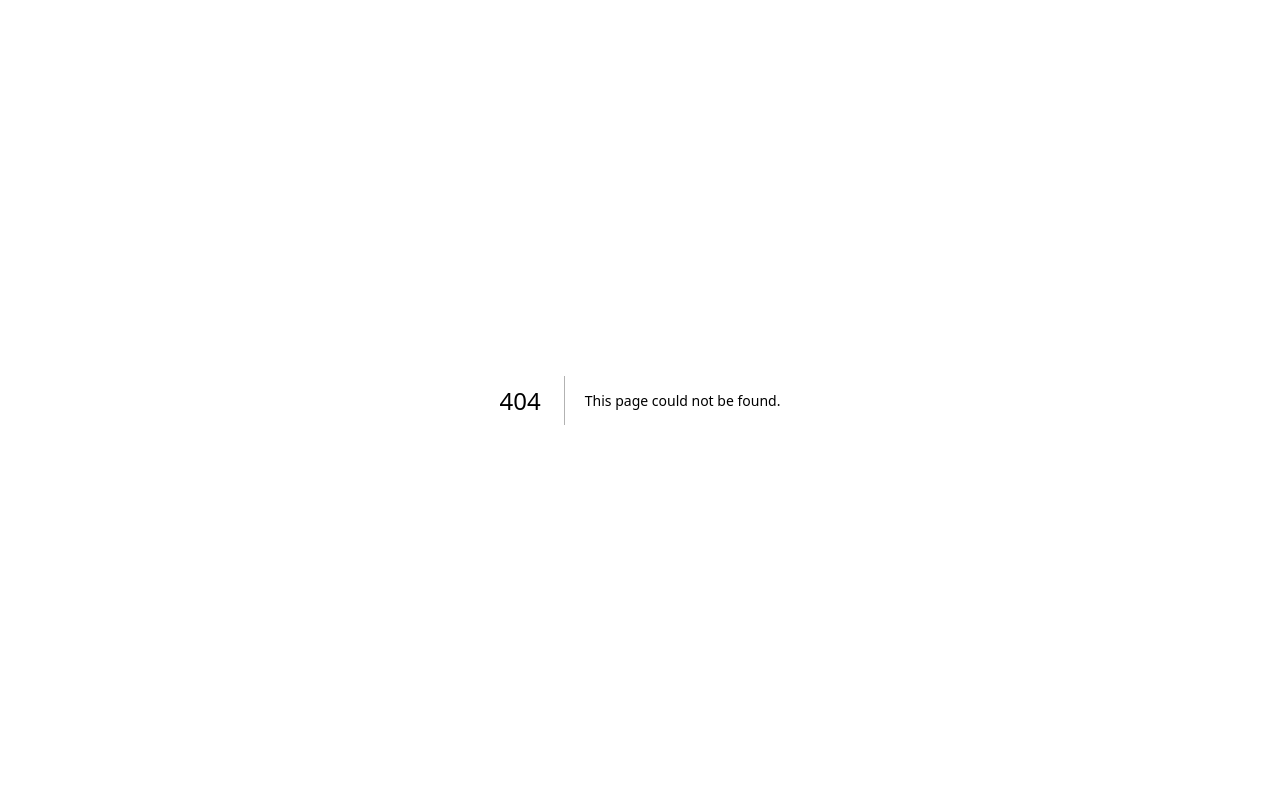
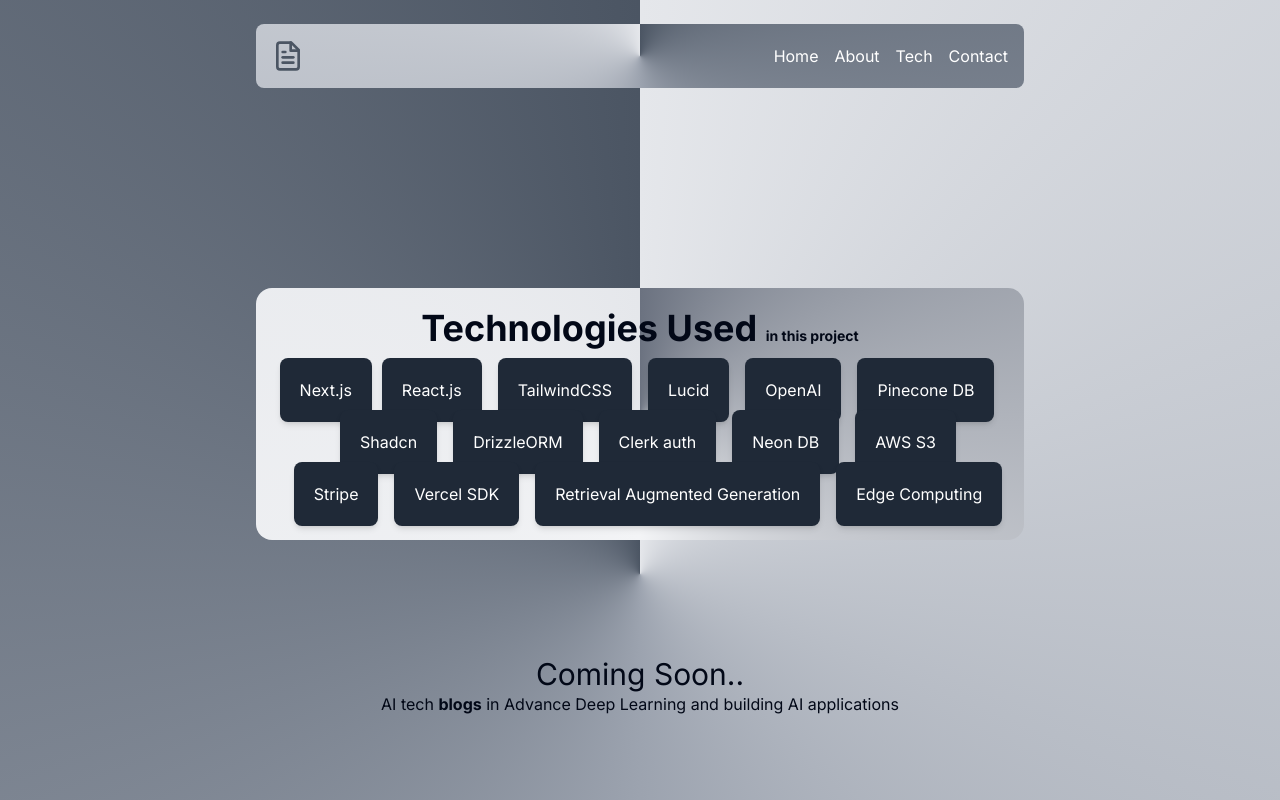
Before and after one commit to appydam/Talk-With-PDF, a Next.js app: page /tech in a window 1280 px wide. Before the commit this address had no page. Shown: the top 800 px of the page. Built offline with nearby package versions, Linux system fonts and the light colour scheme.

Commit message:
added navbar, about, techPage, enhanced UI

```diff
--- /dev/null
+++ b/src/app/about/page.tsx
@@ -0,0 +1,23 @@
+import Navbar from "@/components/Navbar";
+
+// ./src/app/about/page.tsx
+const About = () => {
+    return (
+      <div className="w-screen min-h-screen bg-[conic-gradient(var(--tw-gradient-stops))] from-gray-200 via-gray-400 to-gray-600">
+        <Navbar/>
+        <div className="min-h-screen flex items-center justify-center  text-gray-600">
+          <div className="text-center bg-[conic-gradient(var(--tw-gradient-stops))] from-gray-400 via-gray-200 to-gray-50 p-5 rounded-2xl">
+            <h1 className="text-4xl font-bold mb-4 animate__animated animate__fadeIn">About Us</h1>
+            <p className="text-lg animate__animated animate__fadeIn animate__delay-1s">
+              We are a cutting-edge AI company, dedicated to innovation and excellence.
+            </p>
+            <p className="text-lg animate__animated animate__fadeIn animate__delay-2s">
+              Transforming ideas into intelligent solutions for a smarter future.
+            </p>
+          </div>
+        </div>
+      </div>
+    );
+  };
+
+  export default About;
--- a/src/app/chat/[chatId]/page.tsx
+++ b/src/app/chat/[chatId]/page.tsx
@@ -9,6 +9,7 @@
 import { checkSubscription } from '@/lib/subscription';
 import { auth } from '@clerk/nextjs';
 import { eq } from 'drizzle-orm';
+import Link from 'next/link';
 import { redirect } from 'next/navigation';
 import React from 'react'
 
@@ -43,8 +44,9 @@
 
 
   return (
-    <div className='flex max-h-screen overflow-scroll'>
-      <div className='flex w-full max-h-screen overflow-scroll'>
+    <div className='flex h-[92vh] overflow-hidden rounded-2xl m-4 border border-gray-900 '>
+      <div className='flex w-full h-full overflow-hidden'>
+
 
         {/* chat sidebar */}
         <div className='flex-[1] max-w-xs'>
@@ -61,10 +63,13 @@
           <ChatComponent chatId={parseInt(chatId)}/>  {/* we passed this chatId to ChatComponent */}
         </div>
 
-
       </div>
 
-
+      <div className='absolute bottom-2 left-4'>
+        <div className='text-lg text-gray-900 bg-slate-200 m-1 p-2 rounded-md w-72 text-center'>
+              <Link href='/'>Home</Link>
+        </div>
+      </div>
     </div>
   )
 }
--- /dev/null
+++ b/src/app/contact/page.tsx
@@ -0,0 +1,22 @@
+import Navbar from '@/components/Navbar';
+import React from 'react'
+
+type Props = {}
+
+const ContactPage = (props: Props) => {
+    return (
+        <div className="w-screen min-h-screen bg-[conic-gradient(var(--tw-gradient-stops))] from-gray-200 via-gray-400 to-gray-600">
+          <Navbar/>
+          <div className="min-h-screen flex items-center justify-center  text-gray-600">
+            <div className="text-center bg-[conic-gradient(var(--tw-gradient-stops))] from-gray-400 via-gray-200 to-gray-50 p-5 rounded-2xl">
+              <h1 className="text-4xl font-bold mb-4 animate__animated animate__fadeIn">Contact Us</h1>
+              <p className="text-lg animate__animated animate__fadeIn animate__delay-1s">
+                Coming soon..
+              </p>
+            </div>
+          </div>
+        </div>
+      );
+}
+
+export default ContactPage
--- a/src/app/page.tsx
+++ b/src/app/page.tsx
@@ -8,6 +8,7 @@
 import { chats } from '@/lib/db/schema';
 import { eq } from 'drizzle-orm';
 import { db } from '@/lib/db';
+import Navbar from '@/components/Navbar';
 
 // async makes sure that its a server component
 export default async function Home() {
@@ -26,7 +27,9 @@
 
   return (
     <div className="w-screen min-h-screen bg-[conic-gradient(var(--tw-gradient-stops))] from-gray-200 via-gray-400 to-gray-600">
+    <Navbar/>
     <div className="absolute top-1/2 left-1/2 -translate-x-1/2 -translate-y-1/2">
+
       <div className="flex flex-col items-center text-center">
         <div className="flex items-center">
           <h1 className="mr-3 text-5xl font-semibold">Talk with PDF</h1>
@@ -39,12 +42,11 @@
           <Link href={`/chat/${firstChat.id}`}>
             <Button>Go to chats <ArrowRight className='ml-2'/> </Button>
           </Link>
-
          }
 
-         <div className="ml-3">
+         {/* <div className="ml-3">
           <SubscriptionButton isPro={isPro}/>
-         </div>
+         </div> */}
 
         </div>
 
--- /dev/null
+++ b/src/app/tech/page.tsx
@@ -0,0 +1,44 @@
+// pages/index.tsx
+
+import Navbar from '@/components/Navbar';
+import TechStack from '@/components/TechStack';
+import React from 'react';
+
+
+const TechPage = () => {
+  return (
+    <div className="w-screen min-h-screen bg-[conic-gradient(var(--tw-gradient-stops))] from-gray-200 via-gray-400 to-gray-600">
+       <Navbar/>
+        {/* <div className="min-h-screen flex items-center justify-center">
+            <div className="max-w-3xl w-full text-center bg-[conic-gradient(var(--tw-gradient-stops))] from-gray-400 via-gray-200 to-gray-50 p-5 rounded-2xl">
+                <h1 className="text-4xl font-bold mb-8">Technologies Used</h1>
+                <TechStack />
+            </div>
+
+        </div>
+
+
+        <div>
+            <p>Coming Soon..</p>
+            AI tech blogs in Advance Deep Learning and building AI applications
+        </div> */}
+
+        <div className="text-center translate-y-72">
+
+            <div className="max-w-3xl mx-auto bg-[conic-gradient(var(--tw-gradient-stops))] from-gray-500 via-gray-100 to-gray-200 p-5 rounded-2xl">
+            <h1 className="text-4xl font-bold mb-4">Technologies Used <span className='text-sm'>in this project</span></h1>
+            <TechStack />
+            </div>
+
+
+            <div className="min-h-screen p-5 rounded-2xl mt-24">
+                <p className='text-3xl'>Coming Soon..</p>
+                AI tech <b>blogs</b> in Advance Deep Learning and building AI applications
+            </div>
+        </div>
+
+    </div>
+  );
+};
+
+export default TechPage;
--- a/src/components/ChatSideBar.tsx
+++ b/src/components/ChatSideBar.tsx
@@ -62,17 +62,16 @@
 
 
 
-        <div className='absolute bottom-4 left-4'>
-            <div className='flex items-center gap-2 flex-wrap text-sm text-gray-500'>
+        {/* <div className='absolute bottom-2 left-4'> */}
+            {/* <div className='text-lg text-gray-900 bg-slate-200 m-1 p-2 rounded-md w-72 text-center'>
                 <Link href='/'>Home</Link>
-                <Link href='/'>Source</Link>
-                {/* Stripe button */}
-            </div>
+
+            </div> */}
             {/* <Button className='mt-2 text-white bg-slate-700' disabled={loading} onClick={handleSubscription}>
                 Upgrade to Pro
             </Button> */}
-            <SubscriptionButton isPro={isPro}/>
-        </div>
+            {/* <SubscriptionButton isPro={isPro}/> */}
+        {/* </div> */}
 
 
 
--- a/src/components/FileUpload.tsx
+++ b/src/components/FileUpload.tsx
@@ -61,13 +61,12 @@
         // calling mutate function
         // mutation is a function that allows us to use backend APIs
         mutate(data, {
-          onSuccess: ({chat_id}) => {
+          onSuccess: ({chat_id}) => { // we are getting chat_id as a response back from api/create_chat
             // console.log('success in mutate')
             // console.log('data = ', data);
-            // toast.success(data.message)
 
             toast.success("Chat created!");
-            router.push(`/chat/${chat_id}`);
+            router.push(`/chat/${chat_id}`);  // route to page localhost:3000/chat/{chat_id}
           },
           onError: (err) => {
             toast.error("Error creating chat");
@@ -82,6 +81,7 @@
       }
     },
   });
+
   return (
     <div className="p-2 bg-white rounded-xl">
       <div
@@ -101,7 +101,7 @@
           </>
         ) : (
           <>
-            <Inbox className="w-10 h-10 text-blue-500" />
+            <Inbox className="w-10 h-10 text-gray-400" />
             <p className="mt-2 text-sm text-slate-400">Drop PDF Here</p>
           </>
         )}
--- /dev/null
+++ b/src/components/Navbar.tsx
@@ -0,0 +1,34 @@
+import { FileText } from 'lucide-react';
+import React from 'react';
+
+
+
+const Navbar = () => {
+  return (
+    <div className="mx-auto translate-y-6">
+      <div className="bg-[conic-gradient(var(--tw-gradient-stops))] from-gray-600 via-gray-400 to-gray-200 p-4 rounded-lg fixed w-[60%] top-0 left-1/2 transform -translate-x-1/2">
+        <nav className="flex items-center justify-between">
+          <div className="text-gray-600 text-xl font-bold">
+          <FileText className='text-gray-600 w-8 h-8' />
+          </div>
+          <div className="flex space-x-4">
+            <a href="/" className="text-white">
+              Home
+            </a>
+            <a href="/about" className="text-white">
+              About
+            </a>
+            <a href="/tech" className="text-white">
+              Tech
+            </a>
+            <a href="/contact" className="text-white">
+              Contact
+            </a>
+          </div>
+        </nav>
+      </div>
+    </div>
+  );
+};
+
+export default Navbar;
--- /dev/null
+++ b/src/components/TechStack.tsx
@@ -0,0 +1,26 @@
+// components/TechList.tsx
+
+import React from 'react';
+
+const TechStack: React.FC = () => {
+  const technologies = [
+    'Next.js', 'React.js', 'TailwindCSS', 'Lucid', 'OpenAI', 'Pinecone DB',
+    'Shadcn', 'DrizzleORM', 'Clerk auth', 'Neon DB', 'AWS S3', 'Stripe',
+    'Vercel SDK', 'Retrieval Augmented Generation', 'Edge Computing'
+  ];
+
+  return (
+    <div className="flex flex-wrap justify-center items-center space-x-4">
+      {technologies.map((tech, index) => (
+        <div
+          key={index}
+          className="bg-gray-800 p-5 rounded-lg shadow-md text-white -m-1.5"
+        >
+          {tech}
+        </div>
+      ))}
+    </div>
+  );
+};
+
+export default TechStack;
```
Also changed, not shown: package.json (+6 -2 lines), 1 other file (tests, documents, lock files or other folders).
